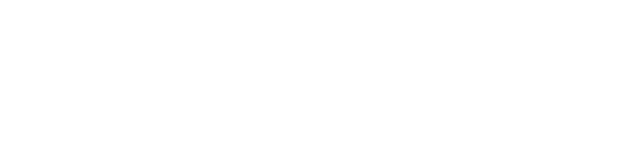
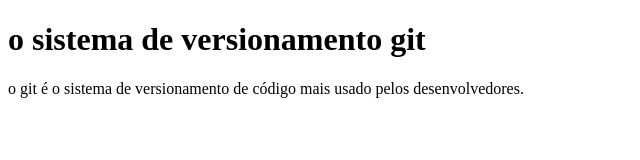
Before and after one commit to dudapsxx/webIII2802, a plain HTML site: page index.html in a window 1280 px wide. Shown: the whole page, without its empty margins (0-640 px from the left). Drawn offline with Linux system fonts and the light colour scheme.

Commit message:
Segunda versão

```diff
--- a/index.html
+++ b/index.html
@@ -4,9 +4,10 @@
     <meta charset="UTF-8">
     <meta http-equiv="X-UA-Compatible" content="IE=edge">
     <meta name="viewport" content="width=device-width, initial-scale=1.0">
-    <title>Document</title>
+    <title>O sistema de versionamento Git</title>
 </head>
 <body>
-
+    <h1>o sistema de versionamento git</h1>
+    <p> o git é o sistema de versionamento de código mais usado pelos desenvolvedores.</p>
 </body>
 </html>
```
